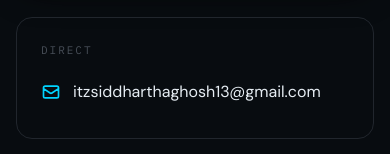
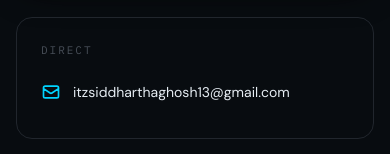
Before and after one commit to SiddharthaGhosh13/My-AIML-Portfolio, a React (Vite) app: page / in a window 390 px wide. Shown: the part 10464-10618 px from the top of the page. Built offline with nearby package versions, Linux system fonts and the light colour scheme.

Commit message:
Fix: Email Mobile View issue

```diff
--- a/src/components/Contact.jsx
+++ b/src/components/Contact.jsx
@@ -166,7 +166,7 @@
               <p className="font-label text-[11px] uppercase tracking-[0.18em] text-text-muted">Direct</p>
               <a
                 href={`mailto:${siteMeta.email}`}
-                className="mt-3 flex min-h-11 items-center gap-3 break-all font-body text-text-primary transition hover:text-accent-primary"
+                className="mt-3 flex min-h-11 items-center gap-3 text-sm font-body text-text-primary transition hover:text-accent-primary"
                 aria-label={`Email ${siteMeta.email}`}
               >
                 <HiOutlineMail className="h-5 w-5 text-accent-secondary" aria-hidden />
```
